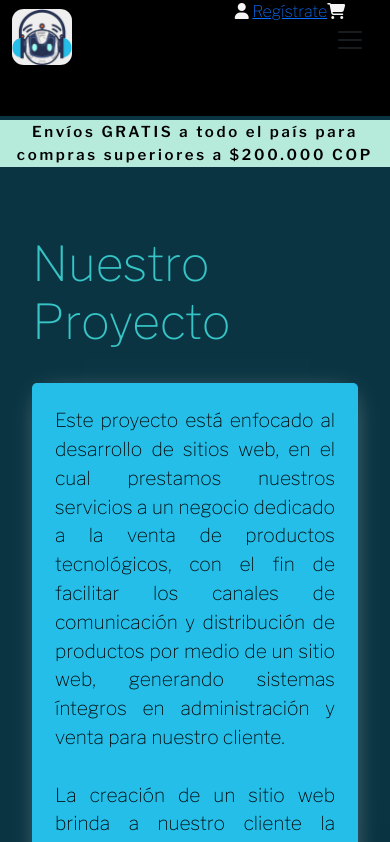
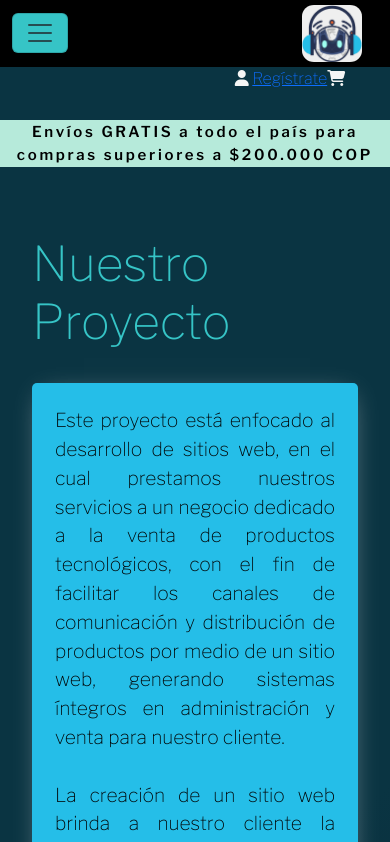
Before and after one commit to DanielRGuillen/coffeeFullStackTeam, a plain HTML site: page aboutUs.html in a window 390 px wide. Shown: the top 842 px of the page. Drawn offline with nearby package versions, Linux system fonts and the light colour scheme.

Commit message:
[update] Ya no se desborda superiormente el header, se le pone color al menu hamburguesa, se aplican @media para posisionar el logo y menu hamburguesa. Se le aplican estilos al parrafo del logo (audifonosColombia)

```diff
--- a/styles/style.css
+++ b/styles/style.css
@@ -36,15 +36,26 @@ header {
 
 .container-fluid {
   background-color: var(--negro);
-  position: absolute;
-  margin-top: 5rem;
+  position: relative;
+  /* margin-top: 5rem; */
   display: flex;
   justify-content: space-around;
   /* margin-top: auto; */
 }
+.navbar-brand{
+  display: flex;
+  flex-direction: column;
+  align-items: center;
+}
+nav p{
+  color: var(--blanco);
+  font-weight: bold;
+  text-shadow: -1.5px 1px #2ed7f990;
+
+}
 
 nav img {
-  margin-top: 40px;
+  /* margin-top: 40px; */
   width: 60px;
   object-fit: contain;
   border-radius: 20%;
@@ -83,6 +94,10 @@ form .btn {
 .btn:hover {
   background-color: #7fffd6;
   color: #03001c;
+}
+/* color del menu hamburguesa */
+.navbar-toggler{
+  background-color: var(--cyan);
 }
 
 /* Posicionamiento de registrate y los iconos de carrito y usuario */
@@ -341,8 +356,18 @@ footer {
   color: rgb(210, 203, 203);
 }
 
-/* Responsive para que no se desborde el parrafo de descripcion proyecto */
+/* Responsive para que no se desborde el parrafo de descripcion proyecto y el header */
 @media screen and (max-width: 990px) {
+  .container-fluid{
+    display: flex;
+    flex-direction: row-reverse ;
+  }
+  .container-fluid p{
+    display: none;
+  }
+  .container-fluid a{
+    display: flex;
+  }
   .title__text {
     transition: all 200ms;
     font-size: 2rem;
```
